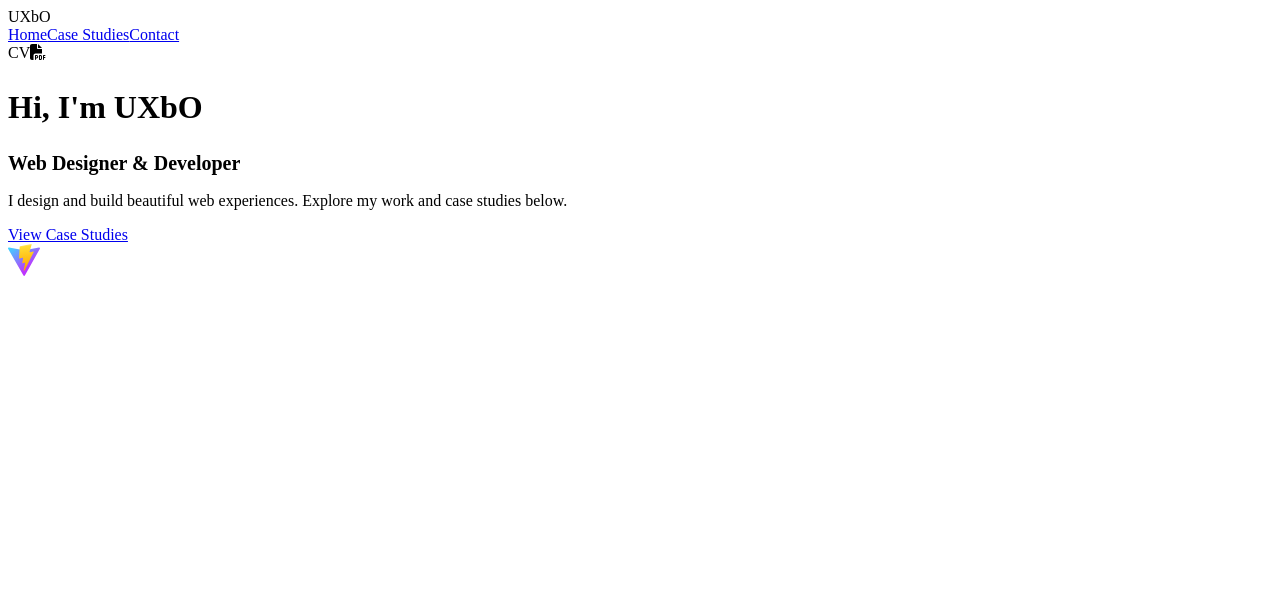
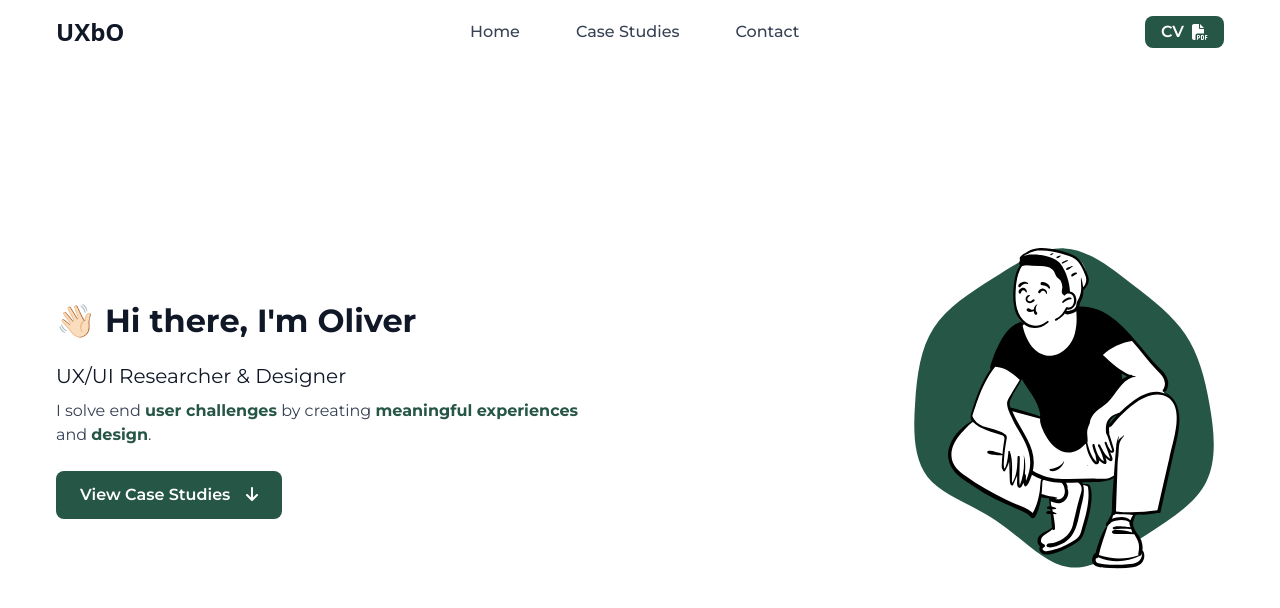
Before and after one commit to oliverpa-dev/web-portfolio, a React (Vite) app: page / in a window 1280 px wide. Shown: the top 608 px of the page. Built offline with nearby package versions, Linux system fonts and the light colour scheme.

Commit message:
Add: SVG's to the hero section

```diff
--- a/src/App.tsx
+++ b/src/App.tsx
@@ -1,7 +1,7 @@
 import React from 'react';
 import Navigation from './components/Navigation';
 import Hero from './components/Hero';
-// import other sections as needed
+import './App.css';
 
 const App: React.FC = () => (
   <div className="flex flex-col gap-[120px]">
--- a/src/components/Hero.tsx
+++ b/src/components/Hero.tsx
@@ -1,4 +1,6 @@
 import React from 'react';
+import { FontAwesomeIcon } from '@fortawesome/react-fontawesome';
+import { faArrowDown } from '@fortawesome/free-solid-svg-icons';
 
 const Hero: React.FC = () => {
   return (
@@ -6,16 +8,22 @@ const Hero: React.FC = () => {
       <div className="flex flex-col md:flex-row items-center justify-between max-w-[1200px] mx-auto px-4 md:gap-[120px]">
         {/* Left: Text */}
         <div className="flex-1 mb-8 md:mb-0">
-          <h1 className="font-bold mb-4 font-montserrat text-gray-900" style={{ fontSize: '32px' }}>Hi, I'm UXbO</h1>
-          <h2 className="mb-2 font-montserrat text-gray-900" style={{ fontSize: '20px' }}>Web Designer & Developer</h2>
+          <h1 className="font-bold mb-4 font-montserrat text-gray-900" style={{ fontSize: '32px' }}>👋🏻 Hi there, I'm Oliver</h1>
+          <h2 className="mb-2 font-montserrat text-gray-900" style={{ fontSize: '20px' }}>UX/UI Researcher & Designer</h2>
           <p className="text-gray-700 mb-6 font-montserrat" style={{ fontSize: '16px' }}>
-            I design and build beautiful web experiences. Explore my work and case studies below.
+            I solve end <span className="font-bold text-[#265645]">user challenges</span> by creating <span className="font-bold text-[#265645]">meaningful experiences</span> and <span className="font-bold text-[#265645]">design</span>.
           </p>
-          <a href="#case-studies" className="inline-block bg-[#265645] text-white px-6 py-3 rounded-lg font-semibold hover:bg-[#1e4637] transition font-montserrat">View Case Studies</a>
+          <a href="#case-studies" className="inline-block bg-[#265645] text-white px-6 py-3 rounded-lg font-semibold hover:bg-[#1e4637] transition font-montserrat">
+            View Case Studies
+            <FontAwesomeIcon icon={faArrowDown} className="ml-4" />
+          </a>
         </div>
         {/* Right: Image */}
         <div className="flex-1 flex justify-center md:justify-end">
-          <img src="/vite.svg" alt="Hero" className="w-64 h-64 object-contain rounded-xl shadow-lg" />
+          <div className="relative w-80 h-80 flex items-center justify-center">
+            <img src="/Vector.svg" alt="Hero background" className="object-contain w-full h-full" />
+            <img src="/peep.svg" alt="Hero peep" className="object-contain absolute left-1/2 top-1/2 transform -translate-x-1/2 -translate-y-1/2" />
+          </div>
         </div>
       </div>
     </section>
```
Also changed, not shown: public/Vector.svg (added), public/peep.svg (added).
